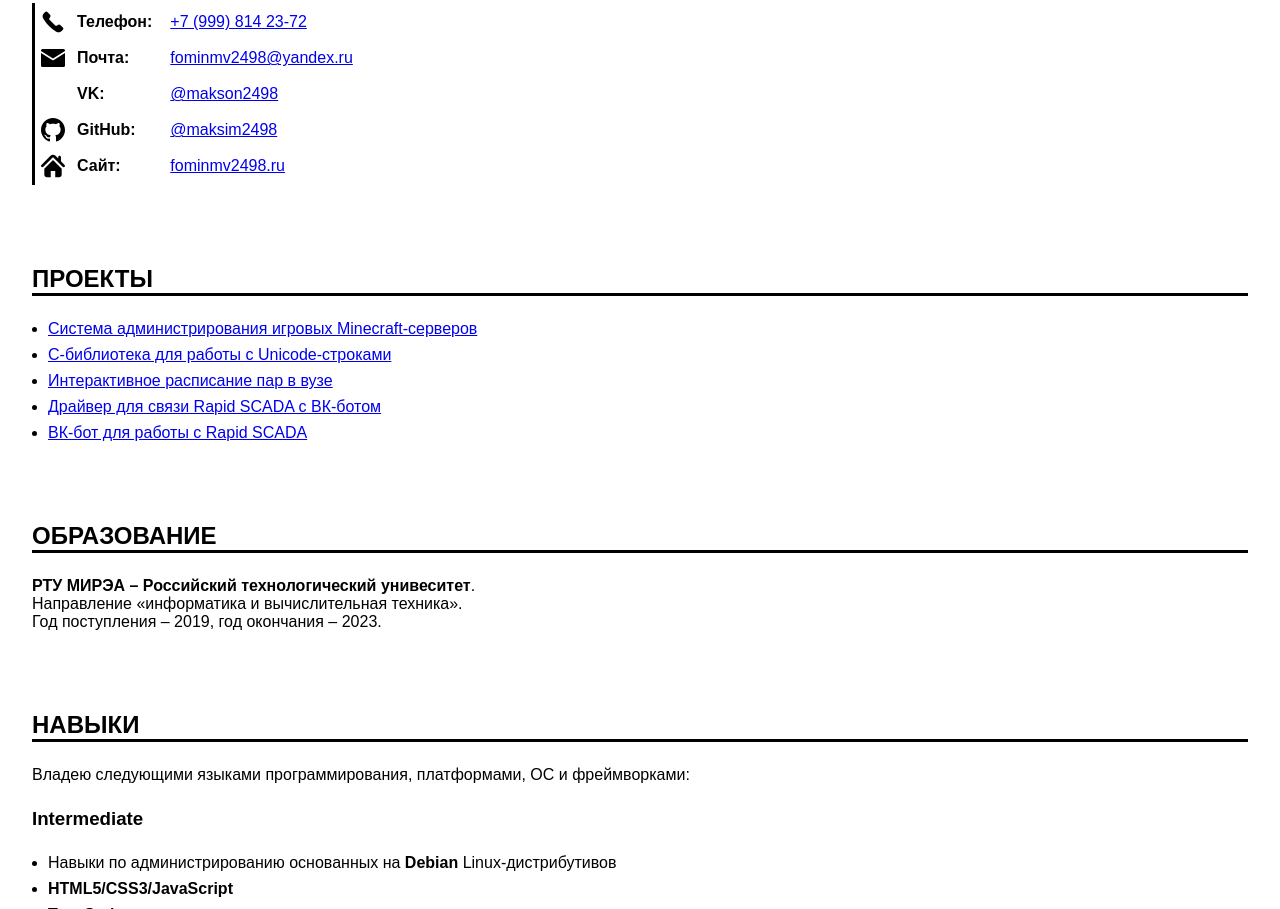
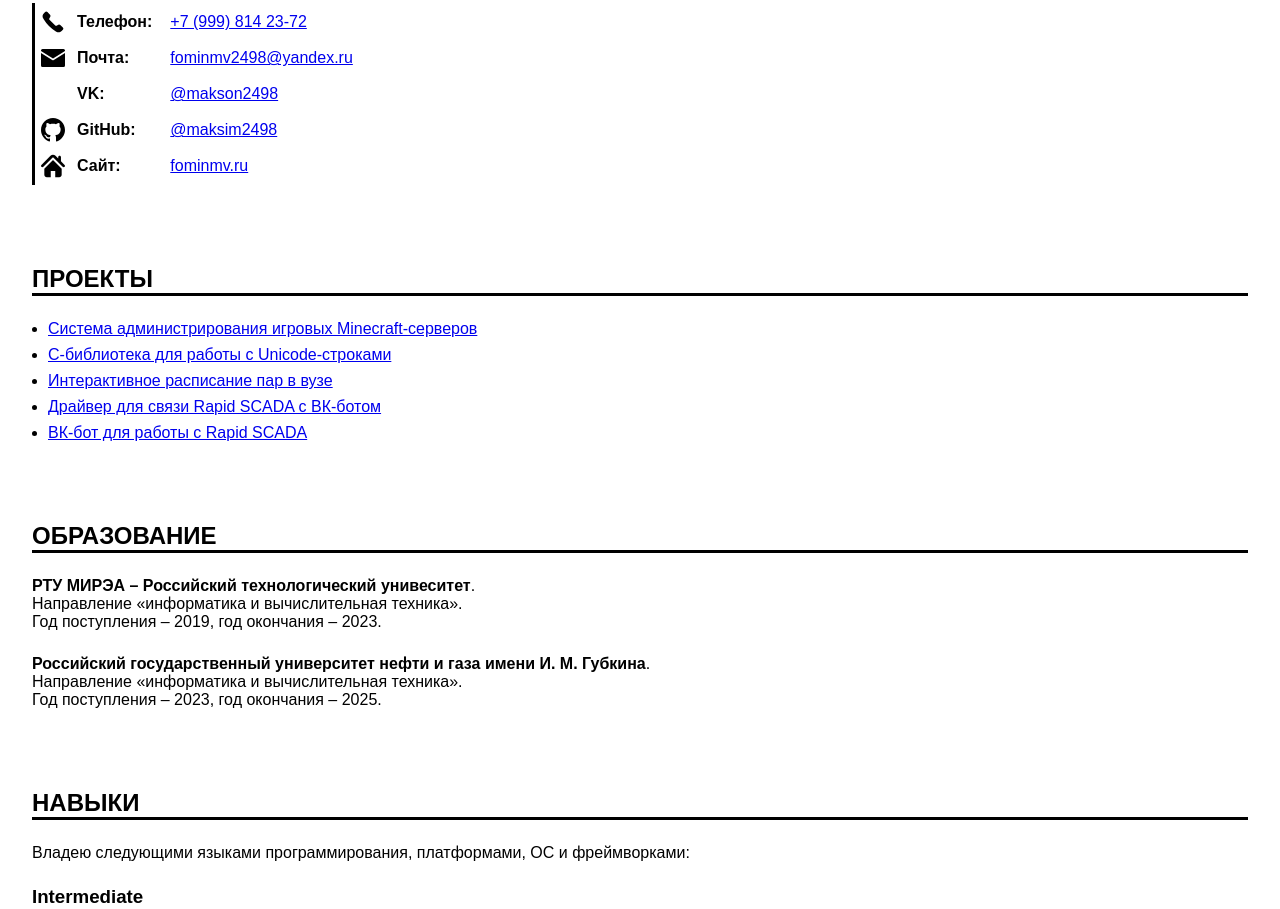
Before and after one commit to Maksim2498/resume, a website built with webpack: page src/index.html in a window 1280 px wide. Shown: the part 499-1408 px from the top of the page. Built offline with nearby package versions, Linux system fonts and the light colour scheme; files whose address does not match are found by name.

Commit message:
Updated info

```diff
--- a/src/body.html
+++ b/src/body.html
@@ -30,7 +30,7 @@
                 </tr>
                 <tr class="home">
                     <td>Сайт:</td>
-                    <td><a href="https://fominmv.ru">fominmv2498.ru</a></td>
+                    <td><a href="https://fominmv.ru">fominmv.ru</a></td>
                 </tr>
             </tbody>
         </table>
@@ -57,6 +57,15 @@
             Направление «информатика и вычислительная техника».
             <br>
             Год поступления – 2019, год окончания – 2023.
+        </p>
+
+        <p>
+            <strong>Российский государственный университет нефти и газа имени И. М. Губкина</strong>.
+            <br>
+            Направление «информатика и вычислительная техника».
+            <br>
+            Год поступления – 2023, год окончания – 2025.
+        </p>
         </p>
     </section>
 
```
